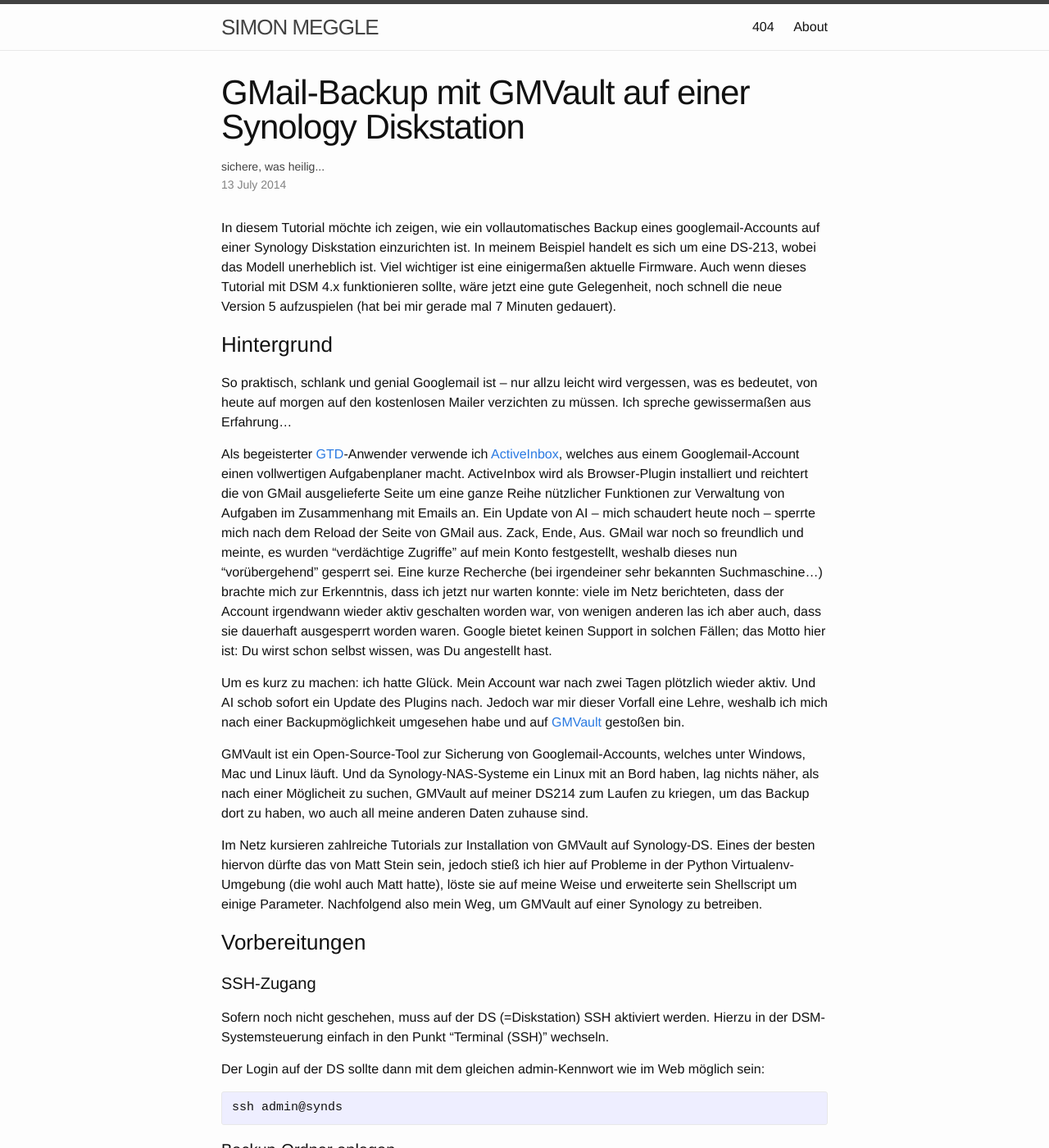
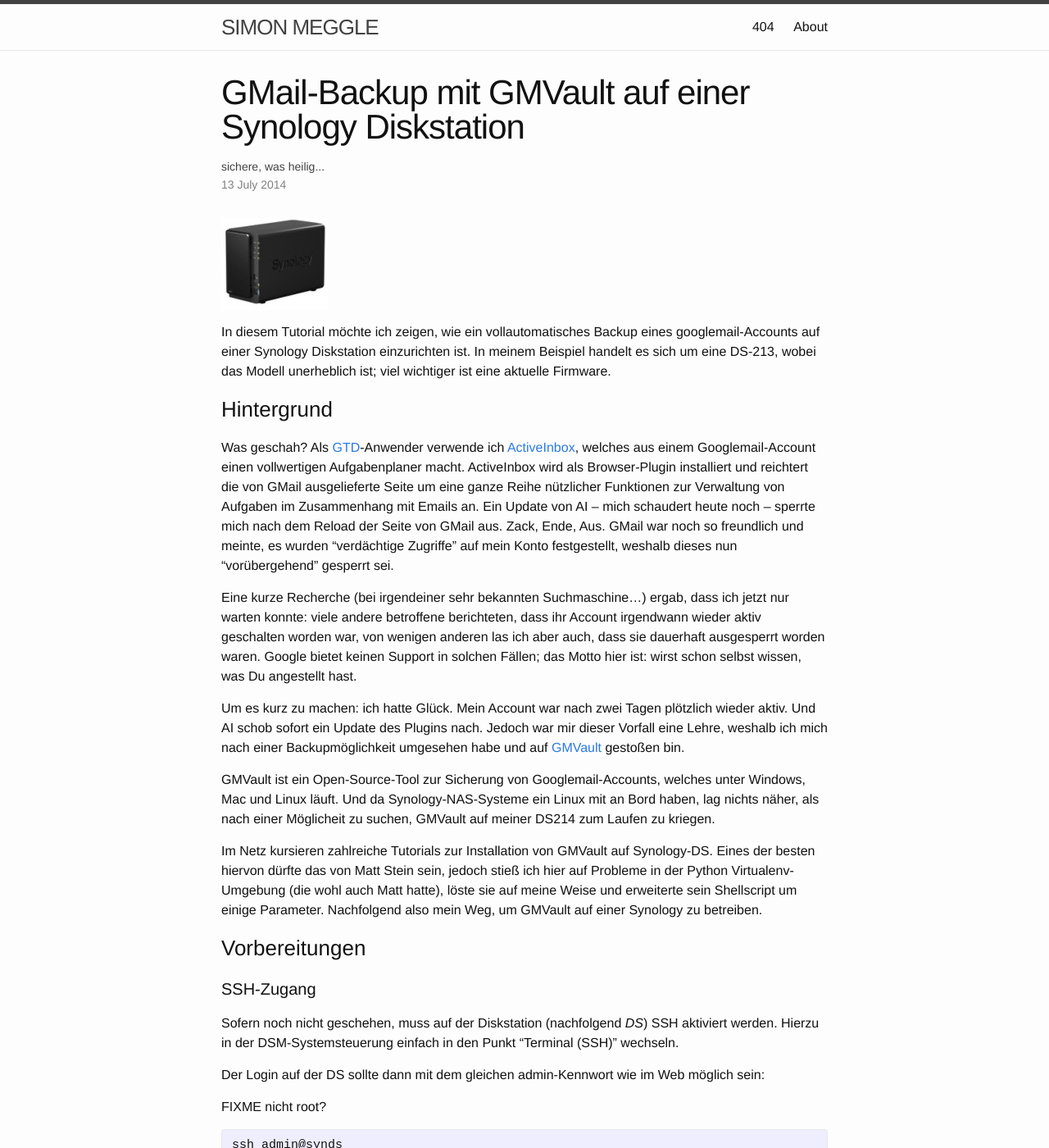
Before and after one commit to simonmeggle/simonmeggle.github.io, a Jekyll site: the page built from _posts/2014-07-13-gmail-backup-synology.md, in a window 1280 px wide and 1400 px high. Shown: the whole window at 82% size. Built offline with Jekyll 4.4.1, drawn with Linux system fonts in a browser that asks for light colours; comment, search, counter and statistics services are not loaded; some of the changed text lies outside the part shown.

Commit message:
gmvault fertig, cluster-bilder sortiert

```diff
--- a/_posts/2014-07-13-gmail-backup-synology.md
+++ b/_posts/2014-07-13-gmail-backup-synology.md
@@ -7,16 +7,19 @@ comments: true
 permalink: /tutorials/gmail-backup-mit-gmvault-auf-synology-diskstation/
 excerpt: sichere, was heilig...
 ---
-In diesem Tutorial möchte ich zeigen, wie ein vollautomatisches Backup eines googlemail-Accounts auf einer Synology Diskstation einzurichten ist. In meinem Beispiel handelt es sich um eine DS-213, wobei das Modell unerheblich ist. Viel wichtiger ist eine einigermaßen aktuelle Firmware. Auch wenn dieses Tutorial mit DSM 4.x funktionieren sollte, wäre jetzt eine gute Gelegenheit, noch schnell die neue Version 5 aufzuspielen (hat bei mir gerade mal 7 Minuten gedauert).
+![](/assets/gmail-backup-synology/synology.jpg)
+
+In diesem Tutorial möchte ich zeigen, wie ein vollautomatisches Backup eines googlemail-Accounts auf einer Synology Diskstation einzurichten ist. In meinem Beispiel handelt es sich um eine DS-213, wobei das Modell unerheblich ist; viel wichtiger ist eine  aktuelle Firmware.
 
 ### Hintergrund
-So praktisch, schlank und genial Googlemail ist – nur allzu leicht wird vergessen, was es bedeutet, von heute auf morgen auf den kostenlosen Mailer verzichten zu müssen. Ich spreche gewissermaßen aus Erfahrung…
 
-Als begeisterter [GTD](http://de.wikipedia.org/wiki/Getting_Things_Done)-Anwender verwende ich [ActiveInbox](http://www.activeinboxhq.com/index.php), welches aus einem Googlemail-Account einen vollwertigen Aufgabenplaner macht. ActiveInbox wird als Browser-Plugin installiert und reichtert die von GMail ausgelieferte Seite um eine ganze Reihe nützlicher Funktionen zur Verwaltung von Aufgaben im Zusammenhang mit Emails an. Ein Update von AI – mich schaudert heute noch – sperrte mich nach dem Reload der Seite von GMail aus. Zack, Ende, Aus. GMail war noch so freundlich und meinte, es wurden “verdächtige Zugriffe” auf mein Konto festgestellt, weshalb dieses nun “vorübergehend” gesperrt sei. Eine kurze Recherche (bei irgendeiner sehr bekannten Suchmaschine…) brachte mich zur Erkenntnis, dass ich jetzt nur warten konnte: viele im Netz berichteten, dass der Account irgendwann wieder aktiv geschalten worden war, von wenigen anderen las ich aber auch, dass sie dauerhaft ausgesperrt worden waren. Google bietet keinen Support in solchen Fällen; das Motto hier ist: Du wirst schon selbst wissen, was Du angestellt hast.
+Was geschah? Als [GTD](http://de.wikipedia.org/wiki/Getting_Things_Done)-Anwender verwende ich [ActiveInbox](http://www.activeinboxhq.com/index.php), welches aus einem Googlemail-Account einen vollwertigen Aufgabenplaner macht. ActiveInbox wird als Browser-Plugin installiert und reichtert die von GMail ausgelieferte Seite um eine ganze Reihe nützlicher Funktionen zur Verwaltung von Aufgaben im Zusammenhang mit Emails an. Ein Update von AI – mich schaudert heute noch – sperrte mich nach dem Reload der Seite von GMail aus. Zack, Ende, Aus. GMail war noch so freundlich und meinte, es wurden “verdächtige Zugriffe” auf mein Konto festgestellt, weshalb dieses nun “vorübergehend” gesperrt sei.
+
+Eine kurze Recherche (bei irgendeiner sehr bekannten Suchmaschine…) ergab, dass ich jetzt nur warten konnte: viele andere betroffene berichteten, dass ihr Account irgendwann wieder aktiv geschalten worden war, von wenigen anderen las ich aber auch, dass sie dauerhaft ausgesperrt worden waren. Google bietet keinen Support in solchen Fällen; das Motto hier ist: wirst schon selbst wissen, was Du angestellt hast.
 
 Um es kurz zu machen: ich hatte Glück. Mein Account war nach zwei Tagen plötzlich wieder aktiv. Und AI schob sofort ein Update des Plugins nach. Jedoch war mir dieser Vorfall eine Lehre, weshalb ich mich nach einer Backupmöglichkeit umgesehen habe und auf [GMVault](http://gmvault.org/) gestoßen bin.
 
-GMVault ist ein Open-Source-Tool zur Sicherung von Googlemail-Accounts, welches unter Windows, Mac und Linux läuft. Und da Synology-NAS-Systeme ein Linux mit an Bord haben, lag nichts näher, als nach einer Möglicheit zu suchen, GMVault auf meiner DS214 zum Laufen zu kriegen, um das Backup dort zu haben, wo auch all meine anderen Daten zuhause sind.
+GMVault ist ein Open-Source-Tool zur Sicherung von Googlemail-Accounts, welches unter Windows, Mac und Linux läuft. Und da Synology-NAS-Systeme ein Linux mit an Bord haben, lag nichts näher, als nach einer Möglicheit zu suchen, GMVault auf meiner DS214 zum Laufen zu kriegen.
 
 Im Netz kursieren zahlreiche Tutorials zur Installation von GMVault auf Synology-DS. Eines der besten hiervon dürfte das von Matt Stein sein, jedoch stieß ich hier auf Probleme in der Python Virtualenv-Umgebung (die wohl auch Matt hatte), löste sie auf meine Weise und erweiterte sein Shellscript um einige Parameter. Nachfolgend also mein Weg, um GMVault auf einer Synology zu betreiben.
 
@@ -24,17 +27,18 @@ Im Netz kursieren zahlreiche Tutorials zur Installation von GMVault auf Synology
 
 #### SSH-Zugang
 
-Sofern noch nicht geschehen, muss auf der DS (=Diskstation) SSH aktiviert werden. Hierzu in der DSM-Systemsteuerung einfach in den Punkt “Terminal (SSH)” wechseln.
+Sofern noch nicht geschehen, muss auf der Diskstation (nachfolgend *DS*) SSH aktiviert werden. Hierzu in der DSM-Systemsteuerung einfach in den Punkt “Terminal (SSH)” wechseln.
 
 Der Login auf der DS sollte dann mit dem gleichen admin-Kennwort wie im Web möglich sein:
 
+FIXME nicht root?
 {% highlight bash %}
 ssh admin@synds
 {% endhighlight %}
 
 #### Backup-Ordner anlegen
 
-Zur Ablage des Backups lege ich mir im DSM einen neuen “Gemeinsamen Ordner” namens “backups-simon” an. Im Filemanager erstelle ich den Unterordner “GMail”.
+Zur Ablage des Backups lege ich mir im DSM einen neuen “Gemeinsamen Ordner” namens “backups-simon” an. Im Filemanager erstelle ich darin den Unterordner “GMail”.
 
 #### Utilities-Ordner anlegen
 
@@ -42,11 +46,13 @@ Für GMVault habe ich einen weiteren gemeinsamen Ordner namens “util” erstel
 
 #### Python
 
-Über die Paketverwaltung des DSM nach “Python” suchen. Hier bitte Python3 links liegen lassen und nur “Python” installieren.
+Über die Paketverwaltung des DSM nach “Python” suchen. Python3 links liegen lassen und nur Python (2) installieren.
 
 ### Installation von GMVault
 
 Zunächst per SSH auf der DS einloggen, sofern noch nicht geschehen:
+
+FIXME root
 {% highlight bash %}
 ssh admin@synds [enter]
 pwd [enter]
@@ -89,7 +95,7 @@ echo $PATH [enter]
 /volume1/bin/gmvault/bin:/sbin:/bin:/usr/sbin:/usr/bin:/usr/syno/sbin:/usr/syno/bin:/usr/local/sbin:/usr/local/bin
 {% endhighlight %}
 
-Nun wird gmvault über den lokalen PIP installiert. Das `–pre`-Flag erlaubt die Installation von Entwicklerversionen und pre-Releases:
+Nun wird gmvault über den (lokalen) PIP installiert. Das `–pre`-Flag erlaubt den Zugriff auf Entwicklerversionen und pre-Releases:
 
 {% highlight bash %}
 ./pip install --pre gmvault
```
Also changed, not shown: other parts of _posts/2014-07-13-gmail-backup-synology.md (+7 -11 lines), _posts/2012-01-30-omd-cluster-pacemaker-5.md (+5 -5 lines), assets/gmail-backup-synology/gmvault-backup.sh.txt (added, +37 -0 lines), assets/gmail-backup-synology/synology.jpg (added), assets/omd-cluster-pacemaker-4/OMD.txt (renamed from assets/omd-cluster-pacemaker-3/OMD.txt), assets/omd-cluster-pacemaker-5/group_omd.png (renamed from assets/omd-cluster-pacemaker-3/group_omd.png), assets/omd-cluster-pacemaker-5/nachher.png (renamed from assets/omd-cluster-pacemaker-3/nachher.png), assets/omd-cluster-pacemaker-5/omdfollowsdrbd.png (renamed from assets/omd-cluster-pacemaker-3/omdfollowsdrbd.png), assets/omd-cluster-pacemaker-5/siteaincluded.png (renamed from assets/omd-cluster-pacemaker-3/siteaincluded.png), assets/omd-cluster-pacemaker-5/vorher.png (renamed from assets/omd-cluster-pacemaker-3/vorher.png), assets/omd-cluster-pacemaker-6/2sites.png (renamed from assets/omd-cluster-pacemaker-3/2sites.png).
